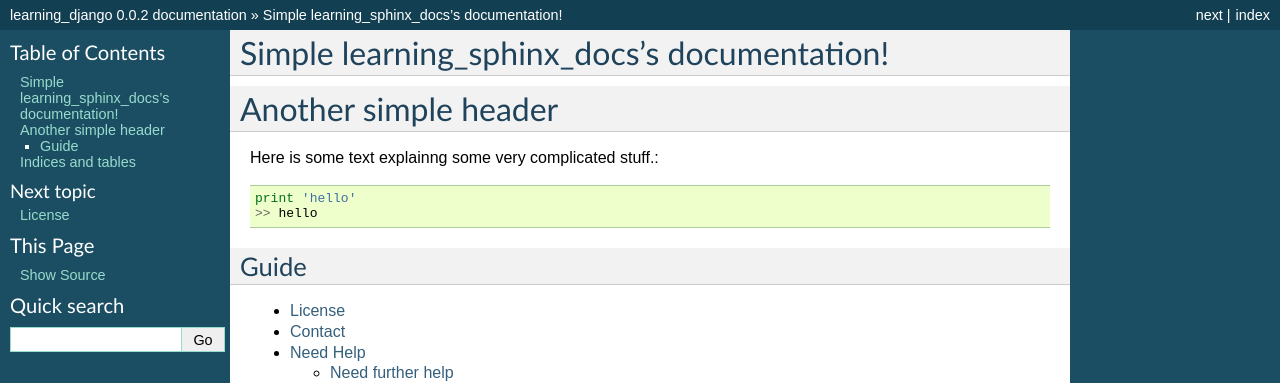
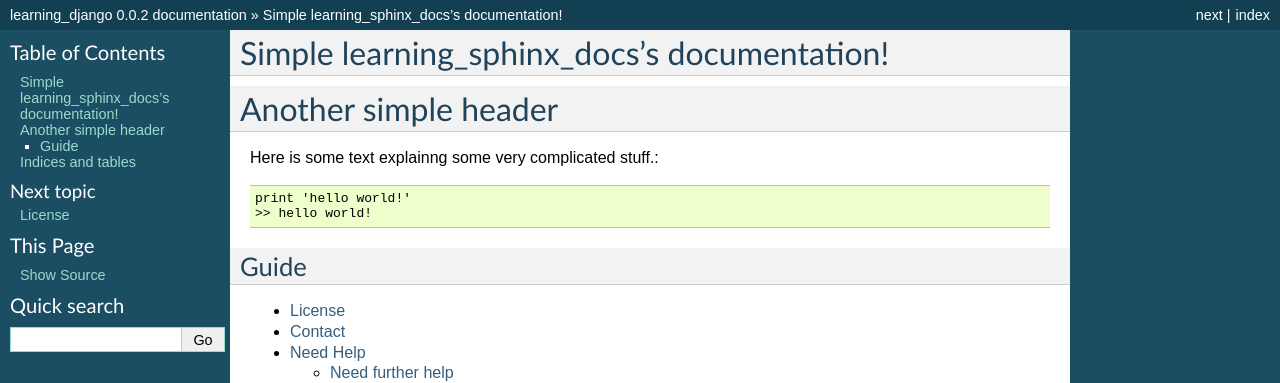
Before and after one commit to marat-nizamutdinov/learning_django, a Sphinx documentation site: the page built from docs/index.rst, in a window 1280 px wide. Shown: the top 383 px of the page. Built offline with Sphinx 7.4.7, drawn with Linux system fonts in a browser that asks for light colours.

Commit message:
updateted readthedocs files

```diff
--- a/docs/index.rst
+++ b/docs/index.rst
@@ -6,8 +6,8 @@ Another simple header
 
 Here is some text explainng some very complicated stuff.::
 
-   print 'hello'
-   >> hello
+   print 'hello world!'
+   >> hello world!
 
 Guide
 -----
```
